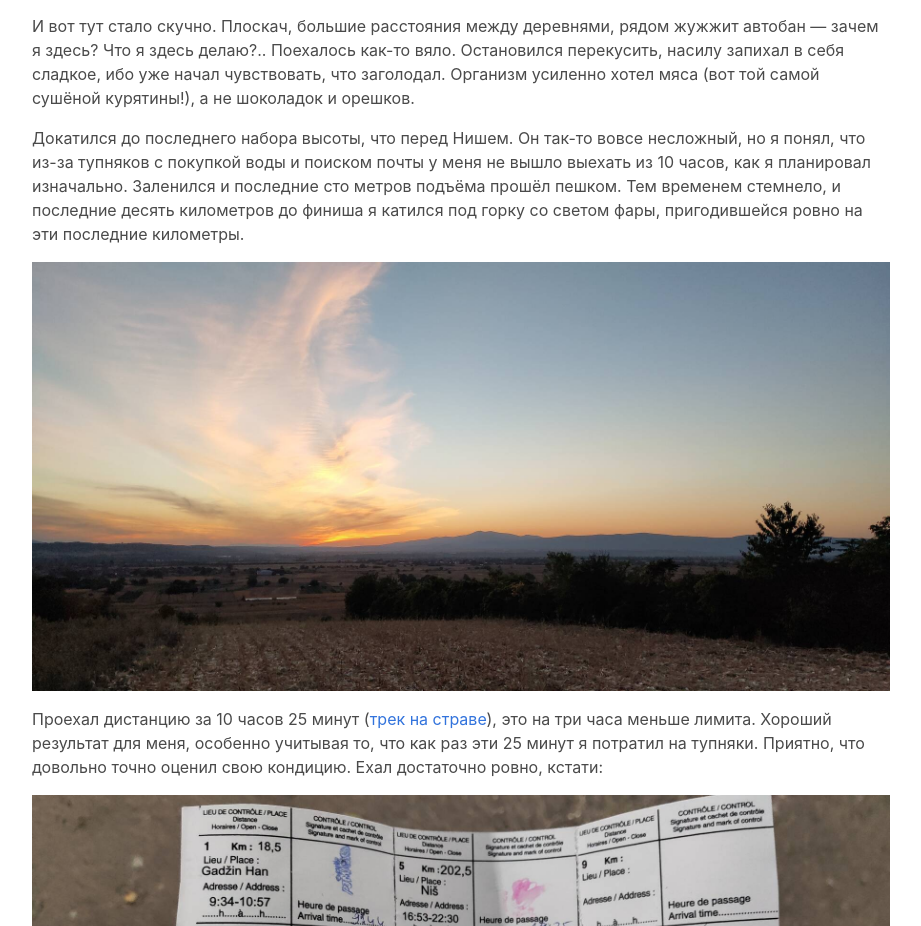
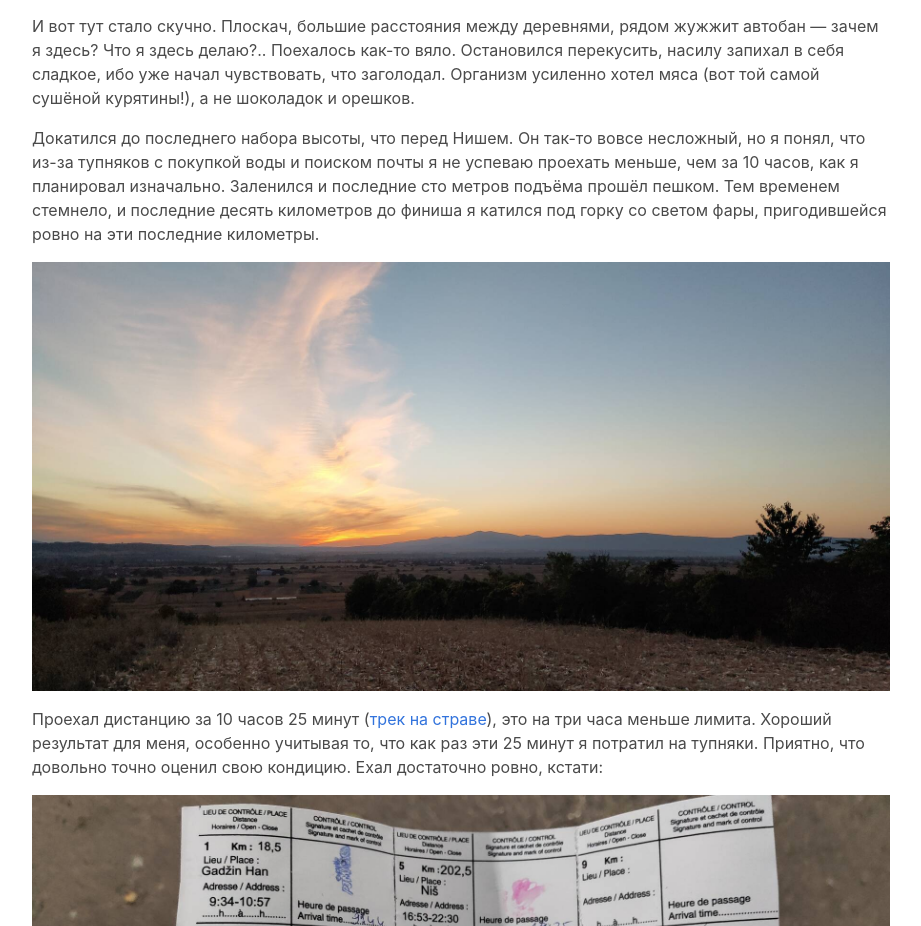
Before and after one commit to zmej-serow/www.zmejserow.com, an Eleventy site: page walks/brevet-200-nis/Юбилейный бревет 100 лет BRM. 200км в Нише.md in a window 1280 px wide. Shown: the part 4900-5826 px from the top of the page, without its empty margins (179-1100 px from the left). Built offline with nearby package versions, Linux system fonts and the light colour scheme; Eleventy itself is replaced by a stand-in of ours; files that its build step writes are made by us from their sources.

Commit message:
removed slang

```diff
--- a/walks/brevet-200-nis/Юбилейный бревет 100 лет BRM. 200км в Нише.md
+++ b/walks/brevet-200-nis/Юбилейный бревет 100 лет BRM. 200км в Нише.md
@@ -44,7 +44,10 @@ Mondiaux](https://fr.wikipedia.org/wiki/Brevet_randonneurs_mondiaux). Сто л
 
 И вот тут стало скучно. Плоскач, большие расстояния между деревнями, рядом жужжит автобан — зачем я здесь? Что я здесь делаю?.. Поехалось как-то вяло. Остановился перекусить, насилу запихал в себя сладкое, ибо уже начал чувствовать, что заголодал. Организм усиленно хотел мяса (вот той самой сушёной курятины!), а не шоколадок и орешков.
 
-Докатился до последнего набора высоты, что перед Нишем. Он так-то вовсе несложный, но я понял, что из-за тупняков с покупкой воды и поиском почты у меня не вышло выехать из 10 часов, как я планировал изначально. Заленился и последние сто метров подъёма прошёл пешком. Тем временем стемнело, и последние десять километров до финиша я катился под горку со светом фары, пригодившейся ровно на эти последние километры.
+Докатился до последнего набора высоты, что перед Нишем. Он так-то вовсе несложный, но я понял, что из-за тупняков с
+покупкой воды и поиском почты я не успеваю проехать меньше, чем за 10 часов, как я планировал изначально. Заленился и
+последние сто метров подъёма прошёл пешком. Тем временем стемнело, и последние десять километров до финиша я катился под
+горку со светом фары, пригодившейся ровно на эти последние километры.
 
 ![P10911-185705](../P10911-185705.jpg)
 
```
